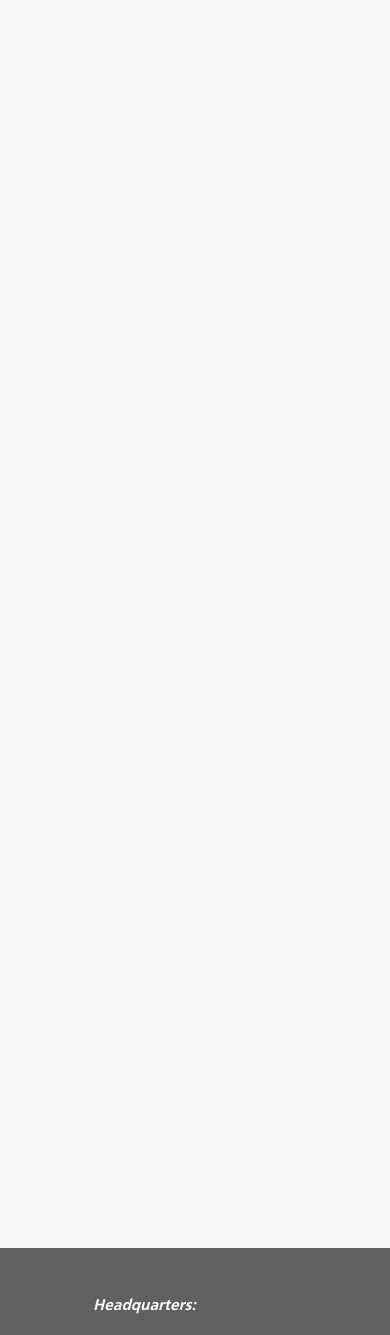
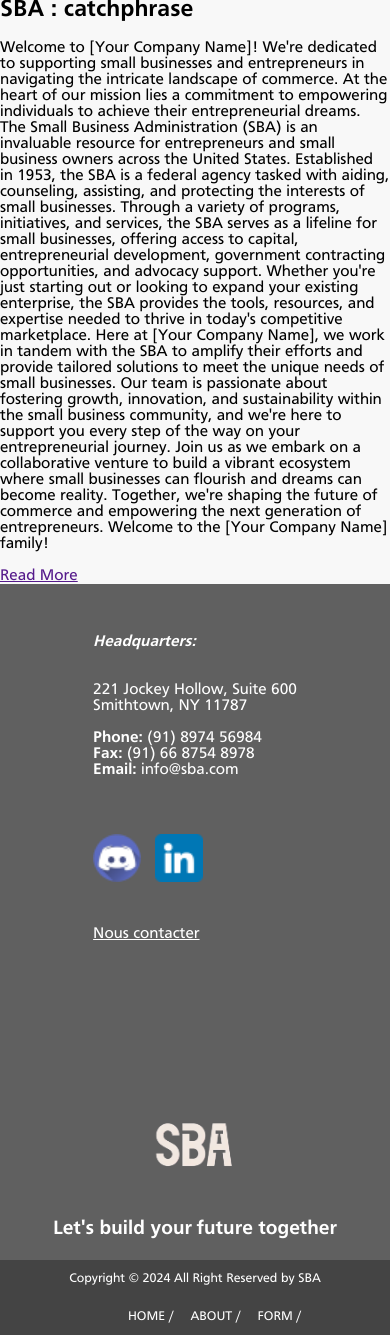
Before and after one commit to Memory77/sba, a Django app: page /about/ in a window 390 px wide; the page is wider, and only the part inside the window is pictured. Shown: the part 427-1762 px from the top of that part. Run offline with Django 4.2, Linux system fonts and the light colour scheme.

Commit message:
probleme affichage css

```diff
--- a/main/templates/main/about_page.html
+++ b/main/templates/main/about_page.html
@@ -3,9 +3,16 @@
 
 {% block content %}
 
-<section id="about">
+<div class="heading">
+    <h1>About us</h1>
+</div>
+<div class="container">
+    <section class="about">
+        <div class="about-image">
+            <img src="{% static "img/city2.gif" %}" alt="logo">
+        </div>
         <div class="about-content">
-        <h1>About us</h1>
+            <h2>SBA : catchphrase</h2>
             <p>Welcome to [Your Company Name]! We're dedicated to supporting small businesses and entrepreneurs in navigating the intricate landscape of commerce. At the heart of our mission lies a commitment to empowering individuals to achieve their entrepreneurial dreams.
 
                 The Small Business Administration (SBA) is an invaluable resource for entrepreneurs and small business owners across the United States. Established in 1953, the SBA is a federal agency tasked with aiding, counseling, assisting, and protecting the interests of small businesses.
@@ -15,7 +22,9 @@
                 Here at [Your Company Name], we work in tandem with the SBA to amplify their efforts and provide tailored solutions to meet the unique needs of small businesses. Our team is passionate about fostering growth, innovation, and sustainability within the small business community, and we're here to support you every step of the way on your entrepreneurial journey.
 
                 Join us as we embark on a collaborative venture to build a vibrant ecosystem where small businesses can flourish and dreams can become reality. Together, we're shaping the future of commerce and empowering the next generation of entrepreneurs. Welcome to the [Your Company Name] family! </p>
+            <a href="" class="read-more">Read More</a>
             </div>
-</section>
+    </section></div>
+
 
 {% endblock content %}
--- a/static/sass/main.css
+++ b/static/sass/main.css
@@ -311,26 +311,121 @@ li {
   }
 }
 #about {
-  display: flex;
-  align-items: center;
-}
-
-.about-content h1 {
+  margin: 0px;
+  padding: 0px;
+  box-sizing: border-box;
+  font-family: "Roboto", sans-serif;
+}
+#about .heading {
+  width: 90%;
   display: flex;
   justify-content: center;
-  color: hsl(262, 32%, 58%);
+  align-items: center;
+  flex-direction: column;
+  text-align: center;
+  margin: 20px auto;
+}
+#about .heading h1 {
   font-size: 50px;
-  width: 50%;
-  padding: 50px;
-}
-
-.about-content p {
+  color: #000;
+  margin-bottom: 25px;
+  position: relative;
+}
+#about .heading h1::after {
+  content: "";
+  position: absolute;
+  width: 100%;
+  height: 4px;
+  display: block;
+  margin: 0 auto;
+  background-color: purple;
+}
+#about .heading p {
+  font-size: 18px;
+  color: #666;
+  margin-bottom: 35px;
+}
+#about .container {
+  width: 90%;
+  margin: 0 auto;
+  padding: 10px 20px;
+}
+#about .about {
   display: flex;
-  justify-content: center;
-  color: rgb(138, 112, 182);
-  font-size: 20px;
-  width: 50%;
-  padding: 400px;
+  justify-content: space-between;
+  align-items: center;
+  flex-wrap: wrap;
+}
+#about .about-image {
+  flex: 1;
+  margin-right: 40px;
+  overflow: hidden;
+}
+#about .about-image img {
+  max-width: 100%;
+  height: auto;
+  display: block;
+  transition: 0.5s ease;
+}
+#about .about-image:hover img {
+  transform: scale(1.2);
+}
+#about .about-content {
+  flex: 1;
+}
+#about .about-content h2 {
+  font-size: 23px;
+  margin-bottom: 15px;
+  color: #333;
+}
+#about .about-content p {
+  font-size: 18px;
+  line-height: 1.5;
+  color: #666;
+}
+#about .about-content .read-more {
+  display: inline-block;
+  padding: 10px 20px;
+  background-color: #4caf50;
+  color: #fff;
+  font-size: 19px;
+  text-decoration: none;
+  border-radius: 25px;
+  margin-top: 15px;
+  transition: 0.3s ease;
+}
+#about .about-content .read-more:hover {
+  background-color: purple;
+}
+@media screen and (max-width: 768px) {
+  #about .heading {
+    padding: 0px 20px;
+  }
+  #about .heading h1 {
+    font-size: 36px;
+  }
+  #about .heading p {
+    font-size: 17px;
+    margin-bottom: 0px;
+  }
+  #about .container {
+    padding: 0px;
+  }
+  #about .about {
+    padding: 20px;
+    flex-direction: column;
+  }
+  #about .about-image {
+    margin-right: 0px;
+    margin-bottom: 20px;
+  }
+  #about .about-content p {
+    padding: 0px;
+    font-size: 16px;
+  }
+  #about .about-content .read-more {
+    font-size: 16px;
+  }
 }
 
 #formulaire_page {
@@ -404,9 +499,6 @@ li {
 @media (max-width: 1410px) {
   #formulaire_page {
     padding: 25% 5%;
-  }
-  #formulaire_page #formulaire_info {
-    width: 90%;
   }
 }
 /*!
--- a/static/sass/pages/_about.scss
+++ b/static/sass/pages/_about.scss
@@ -1,19 +1,139 @@
-#about{
-    display: flex;
-    align-items: center }
+#about {
+    margin: 0px;
+    padding: 0px;
+    box-sizing: border-box;
+    font-family: 'Roboto', sans-serif;
 
-.about-content h1 {
-    display: flex;
-    justify-content: center;
-    color: hsl(262, 32%, 58%);
-    font-size: 50px;
-    width: 50%;
-    padding: 50px }
-
-.about-content p {
+    .heading {
+        width: 90%;
         display: flex;
         justify-content: center;
-        color: rgb(138, 112, 182);
-        font-size: 20px;
-        width: 50%;
-        padding: 400px }
+        align-items: center;
+        flex-direction: column;
+        text-align: center;
+        margin: 20px auto;
+    }
+
+    .heading h1 {
+        font-size: 50px;
+        color: #000;
+        margin-bottom: 25px;
+        position: relative;
+    }
+
+    .heading h1::after {
+        content: "";
+        position: absolute;
+        width: 100%;
+        height: 4px;
+        display: block;
+        margin: 0 auto;
+        background-color: purple;
+    }
+
+    .heading p {
+        font-size: 18px;
+        color: #666;
+        margin-bottom: 35px;
+    }
+
+    .container {
+        width: 90%;
+        margin: 0 auto;
+        padding: 10px 20px;
+    }
+
+    .about {
+        display: flex;
+        justify-content: space-between;
+        align-items: center;
+        flex-wrap: wrap;
+    }
+
+    .about-image {
+        flex: 1;
+        margin-right: 40px;
+        overflow: hidden;
+    }
+
+    .about-image img {
+        max-width: 100%;
+        height: auto;
+        display: block;
+        transition: 0.5s ease;
+    }
+
+    .about-image:hover img {
+        transform: scale(1.2);
+    }
+
+    .about-content {
+        flex: 1;
+    }
+
+    .about-content h2 {
+        font-size: 23px;
+        margin-bottom: 15px;
+        color: #333;
+    }
+
+    .about-content p {
+        font-size: 18px;
+        line-height: 1.5;
+        color: #666;
+    }
+
+    .about-content .read-more {
+        display: inline-block;
+        padding: 10px 20px;
+        background-color: #4caf50;
+        color: #fff;
+        font-size: 19px;
+        text-decoration: none;
+        border-radius: 25px;
+        margin-top: 15px;
+        transition: 0.3s ease;
+    }
+
+    .about-content .read-more:hover {
+        background-color: purple;
+    }
+
+    @media screen and (max-width: 768px) {
+        .heading {
+            padding: 0px 20px;
+        }
+
+        .heading h1 {
+            font-size: 36px;
+        }
+
+        .heading p {
+            font-size: 17px;
+            margin-bottom: 0px;
+        }
+
+        .container {
+            padding: 0px;
+        }
+
+        .about {
+            padding: 20px;
+            flex-direction: column;
+        }
+
+        .about-image {
+            margin-right: 0px;
+            margin-bottom: 20px;
+        }
+
+        .about-content p {
+            padding: 0px;
+            font-size: 16px;
+        }
+
+        .about-content .read-more {
+            font-size: 16px;
+        }
+    }
+}
```
Also changed, not shown: 1 other file. Lines whose indentation alone changed are shown as unchanged.
